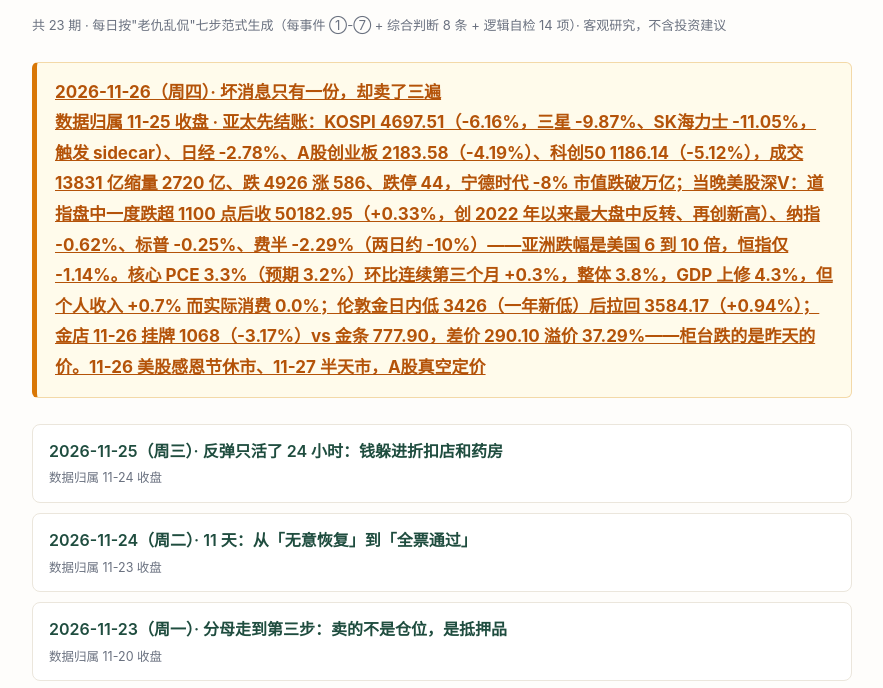
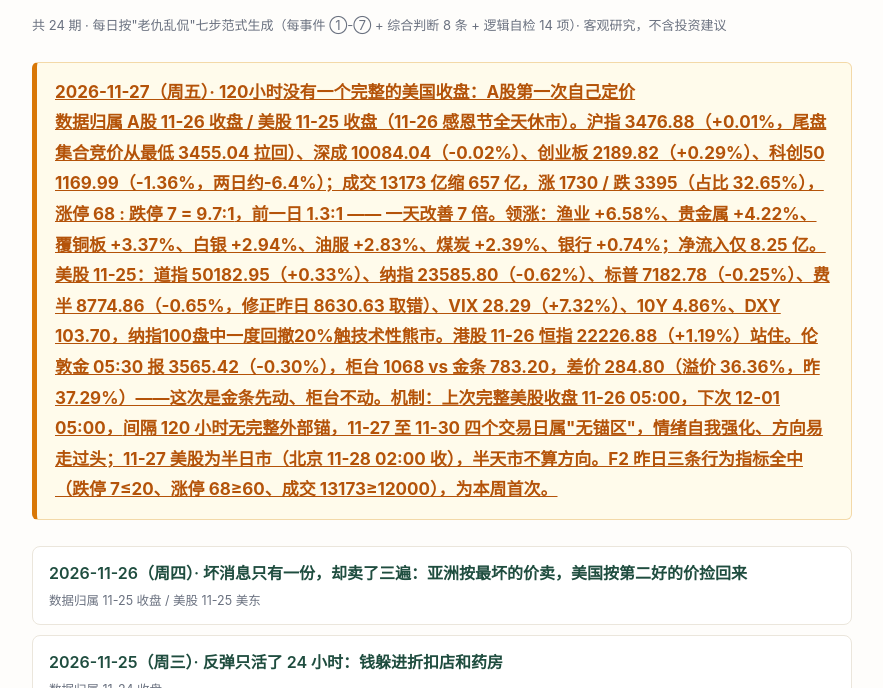
Before and after one commit to 951367983/laoqiu-hotspot-review, a plain HTML site: page index.html in a window 1280 px wide. Shown: the part 105-793 px from the top of the page, without its empty margins (198-1081 px from the left). Drawn offline with Linux system fonts and the light colour scheme.

Commit message:
laoqiu: 2026-11-27 index

```diff
--- a/index.html
+++ b/index.html
@@ -29,14 +29,15 @@ footer{margin-top:40px;padding-top:16px;border-top:1px solid #e5e7eb;color:#6b72
 </style></head><body>
 
 <h1>老仇热点评价归档</h1>
-<p class="meta">共 23 期 · 每日按"老仇乱侃"七步范式生成（每事件 ①-⑦ + 综合判断 8 条 + 逻辑自检 14 项）· 客观研究，不含投资建议</p>
+<p class="meta">共 24 期 · 每日按"老仇乱侃"七步范式生成（每事件 ①-⑦ + 综合判断 8 条 + 逻辑自检 14 项）· 客观研究，不含投资建议</p>
 
 <ul class="latest">
-  <li><a href="./2026-11-26.html" style="color:#b45309;font-weight:700;font-size:17px;">2026-11-26（周四）· 坏消息只有一份，却卖了三遍</li>
-  <div class="d">数据归属 11-25 收盘 · 亚太先结账：KOSPI 4697.51（-6.16%，三星 -9.87%、SK海力士 -11.05%，触发 sidecar）、日经 -2.78%、A股创业板 2183.58（-4.19%）、科创50 1186.14（-5.12%），成交 13831 亿缩量 2720 亿、跌 4926 涨 586、跌停 44，宁德时代 -8% 市值跌破万亿；当晚美股深V：道指盘中一度跌超 1100 点后收 50182.95（+0.33%，创 2022 年以来最大盘中反转、再创新高）、纳指 -0.62%、标普 -0.25%、费半 -2.29%（两日约 -10%）——亚洲跌幅是美国 6 到 10 倍，恒指仅 -1.14%。核心 PCE 3.3%（预期 3.2%）环比连续第三个月 +0.3%，整体 3.8%，GDP 上修 4.3%，但个人收入 +0.7% 而实际消费 0.0%；伦敦金日内低 3426（一年新低）后拉回 3584.17（+0.94%）；金店 11-26 挂牌 1068（-3.17%）vs 金条 777.90，差价 290.10 溢价 37.29%——柜台跌的是昨天的价。11-26 美股感恩节休市、11-27 半天市，A股真空定价</div>
+  <li><a href="./2026-11-27.html" style="color:#b45309;font-weight:700;font-size:17px;">2026-11-27（周五）· 120小时没有一个完整的美国收盘：A股第一次自己定价</li>
+  <div class="d">数据归属 A股 11-26 收盘 / 美股 <b>11-25 收盘</b>（11-26 感恩节全天休市）。沪指 3476.88（+0.01%，尾盘集合竞价从最低 3455.04 拉回）、深成 10084.04（-0.02%）、创业板 2189.82（+0.29%）、科创50 1169.99（-1.36%，两日约-6.4%）；成交 13173 亿缩 657 亿，涨 1730 / 跌 3395（占比 32.65%），<b>涨停 68 : 跌停 7 = 9.7:1</b>，前一日 1.3:1 —— 一天改善 7 倍。领涨：渔业 +6.58%、贵金属 +4.22%、覆铜板 +3.37%、白银 +2.94%、油服 +2.83%、煤炭 +2.39%、银行 +0.74%；净流入仅 8.25 亿。美股 11-25：道指 50182.95（+0.33%）、纳指 23585.80（-0.62%）、标普 7182.78（-0.25%）、费半 8774.86（-0.65%，<b>修正昨日 8630.63 取错</b>）、VIX 28.29（+7.32%）、10Y 4.86%、DXY 103.70，纳指100盘中一度回撤20%触技术性熊市。港股 11-26 恒指 22226.88（+1.19%）站住。伦敦金 05:30 报 3565.42（-0.30%），柜台 1068 vs 金条 783.20，差价 284.80（溢价 36.36%，昨 37.29%）——这次是金条先动、柜台不动。机制：上次完整美股收盘 11-26 05:00，下次 12-01 05:00，<b>间隔 120 小时无完整外部锚</b>，11-27 至 11-30 四个交易日属"无锚区"，情绪自我强化、方向易走过头；11-27 美股为半日市（北京 11-28 02:00 收），半天市不算方向。F2 昨日三条行为指标全中（跌停 7≤20、涨停 68≥60、成交 13173≥12000），为本周首次。</div>
 </ul>
 
 <ul class="list">
+<li><a href="./2026-11-26.html">2026-11-26（周四）· 坏消息只有一份，却卖了三遍：亚洲按最坏的价卖，美国按第二好的价捡回来</a><div class="d">数据归属 11-25 收盘 / 美股 11-25 美东</div></li>
 <li><a href="./2026-11-25.html">2026-11-25（周三）· 反弹只活了 24 小时：钱躲进折扣店和药房</a><div class="d">数据归属 11-24 收盘</div></li>
 <li><a href="./2026-11-24.html">2026-11-24（周二）· 11 天：从「无意恢复」到「全票通过」</a><div class="d">数据归属 11-23 收盘</div></li>
 <li><a href="./2026-11-23.html">2026-11-23（周一）· 分母走到第三步：卖的不是仓位，是抵押品</a><div class="d">数据归属 11-20 收盘</div></li>
```
